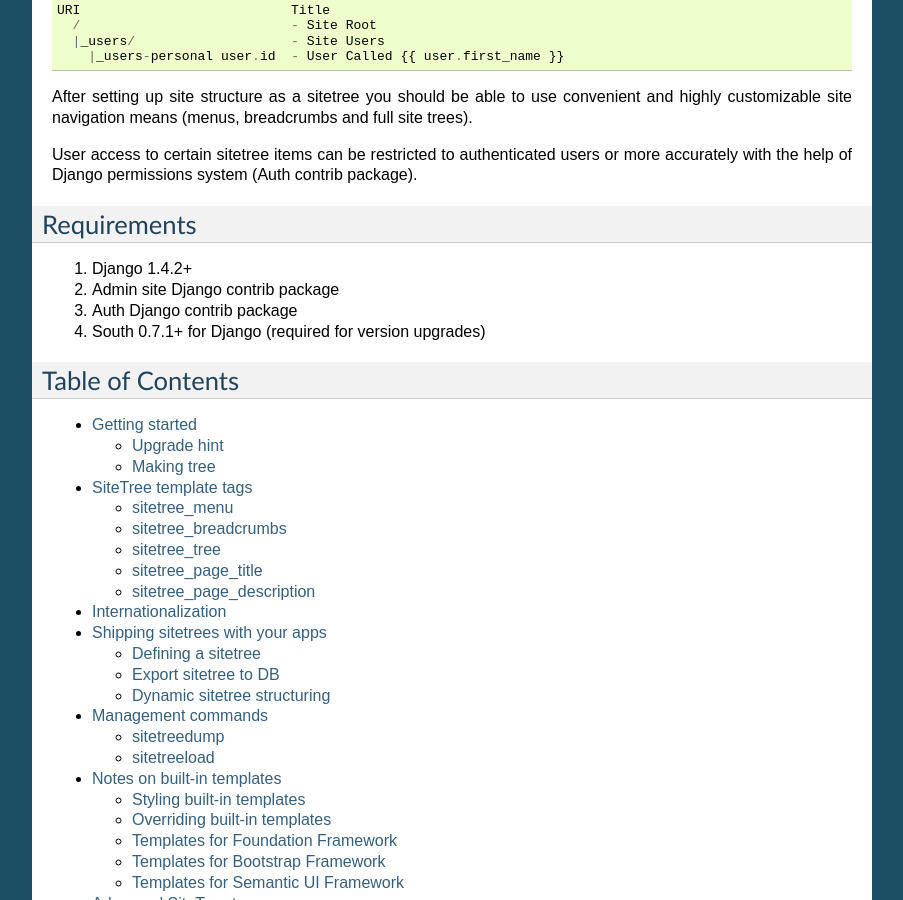
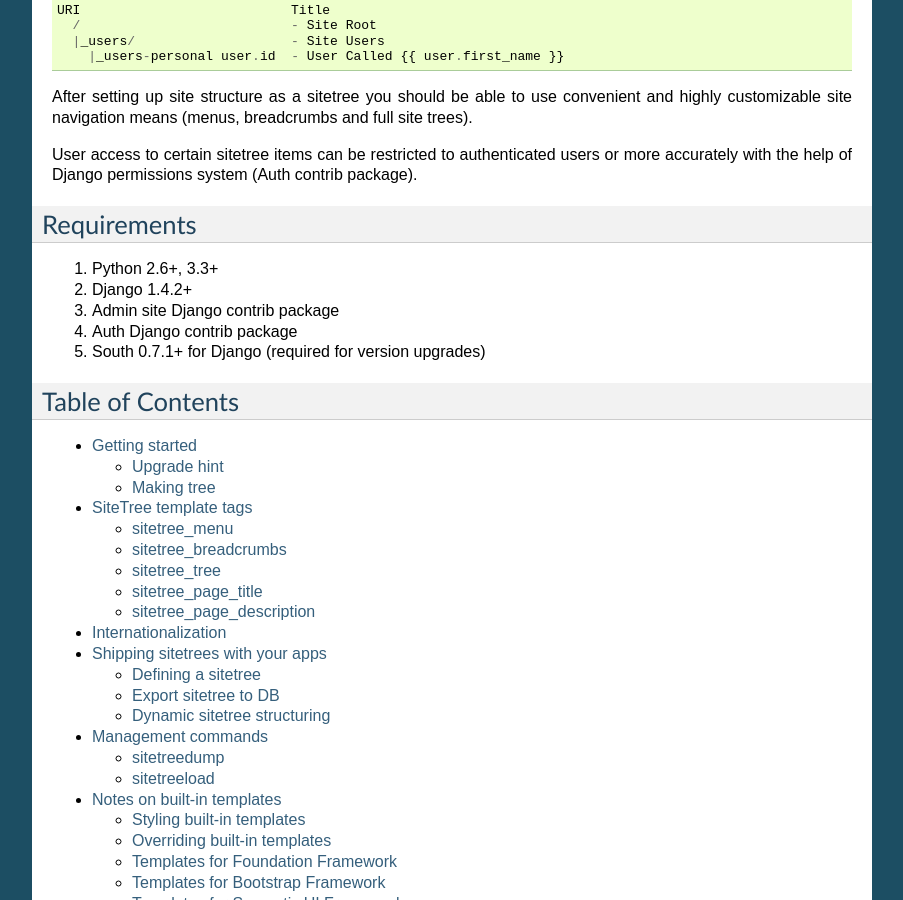
Before and after one commit to idlesign/django-sitetree, a Sphinx documentation site: the page built from docs/source/index.rst, in a window 1280 px wide and 900 px high, scrolled down 437 px. Shown: the whole window, without its empty margins (198-1101 px from the left). Built offline with Sphinx 7.4.7, drawn with Linux system fonts in a browser that asks for light colours.

Commit message:
Docs updated (closes #125).

```diff
--- a/docs/source/index.rst
+++ b/docs/source/index.rst
@@ -29,10 +29,11 @@
 Requirements
 ------------
 
-1. Django 1.4.2+
-2. Admin site Django contrib package
-3. Auth Django contrib package
-4. South 0.7.1+ for Django (required for version upgrades)
+1. Python 2.6+, 3.3+
+2. Django 1.4.2+
+3. Admin site Django contrib package
+4. Auth Django contrib package
+5. South 0.7.1+ for Django (required for version upgrades)
 
 
 Table of Contents
```
